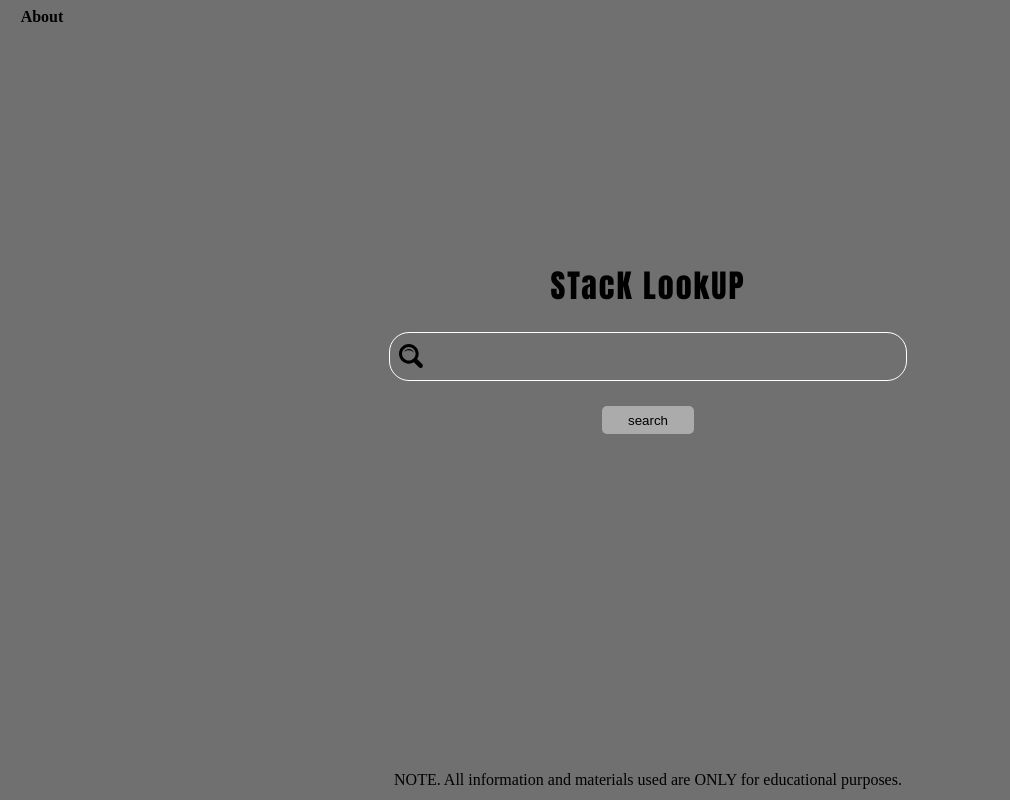
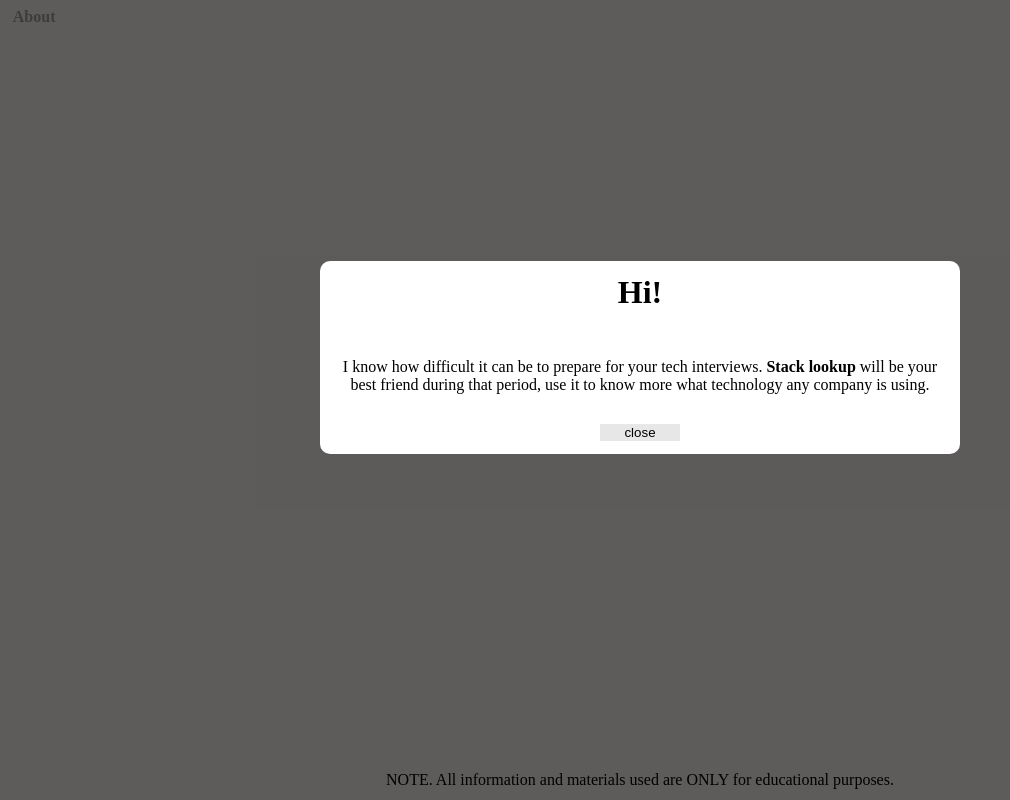
Before and after one commit to kinglaine/TechStackLookUp, a plain HTML site: page index.html in a window 1280 px wide. Both pictures are taken after a click on the element "About". Shown: the whole page, without its empty margins (0-1010 px from the left). Drawn offline with Linux system fonts and the light colour scheme.

Commit message:
implement modal window

```diff
--- a/index.html
+++ b/index.html
@@ -8,12 +8,20 @@
     <link rel="stylesheet" href="style.css">
 </head>
 <body>
-    <span id="about">About</span>
+    <span id="about" onclick="showAbout()">About</span>
     <div id="searchBar">
         <h1 id="name">STacK LookUP</h1>
         <span id="loop"><img src="loop.svg"></span>
         <input type="text" id="input">
-        <button onclick="searchStack()" id="searchButton">search</button>
+        <button onclick="" id="searchButton">search</button>
+    </div>
+    <div id="modalContainer">
+        <div id="modalWindow">
+            <h1>Hi!</h1>
+            <p>I know how difficult it can be to prepare for your tech interviews. <strong>Stack lookup</strong>
+            will be your best friend during that period, use it to know more what technology any company is using.</p>
+            <button id="closeModal" onclick="HideAbout()">close</button>
+        </div>
     </div>
     <div id="copyright">
         <span>NOTE. All information and materials used are ONLY for educational purposes.</span>
--- a/script.js
+++ b/script.js
@@ -1,3 +1,11 @@
+//functions to show and hide modals
+const openAbout = document.getElementById("modalContainer");
+function showAbout(){
+    openAbout.style.display = "block";
+}
+function HideAbout(){
+    openAbout.style.display = "none";
+}
 
  function searchStack(){
     let domain = document.getElementById('input').value;
--- a/style.css
+++ b/style.css
@@ -1,11 +1,16 @@
 body{
     background-color: rgb(112, 112, 112);
     overflow-x: hidden;
+    margin-left: 0%;
+    margin-right: 0%;
 }
 #about{
     font-weight: bold;
     margin-left: 1%;
     cursor: pointer;
+}
+#about:hover{
+    color: grey;
 }
 #copyright{
     position: absolute;
@@ -67,3 +72,39 @@
     margin: auto;
     margin-top: 1%;
 }
+
+#modalContainer{
+    position: fixed;
+    background-color: rgba(87, 83, 83, 0.719);
+    width: 100%;
+    height: 100%;
+    top: 0%;
+    display: none;
+}
+#modalWindow{
+    background-color:white;
+    position: relative;
+    top: 30%;
+    margin: auto;
+    width: 50%;
+    height: fit-content;
+    text-align: center;
+    border-radius: 10px;
+    padding-bottom: 1%;
+}
+#modalWindow p{
+    padding: 2%;
+}
+#modalWindow h1{
+    padding: 2%;
+}
+#closeModal{
+    cursor: pointer;
+    min-width: 80px;
+    width: fit-content;
+    border: none;
+    background-color: rgba(214, 214, 214, 0.582);
+}
+#closeModal:hover{
+    background-color: rgb(214, 214, 214);
+}
```
